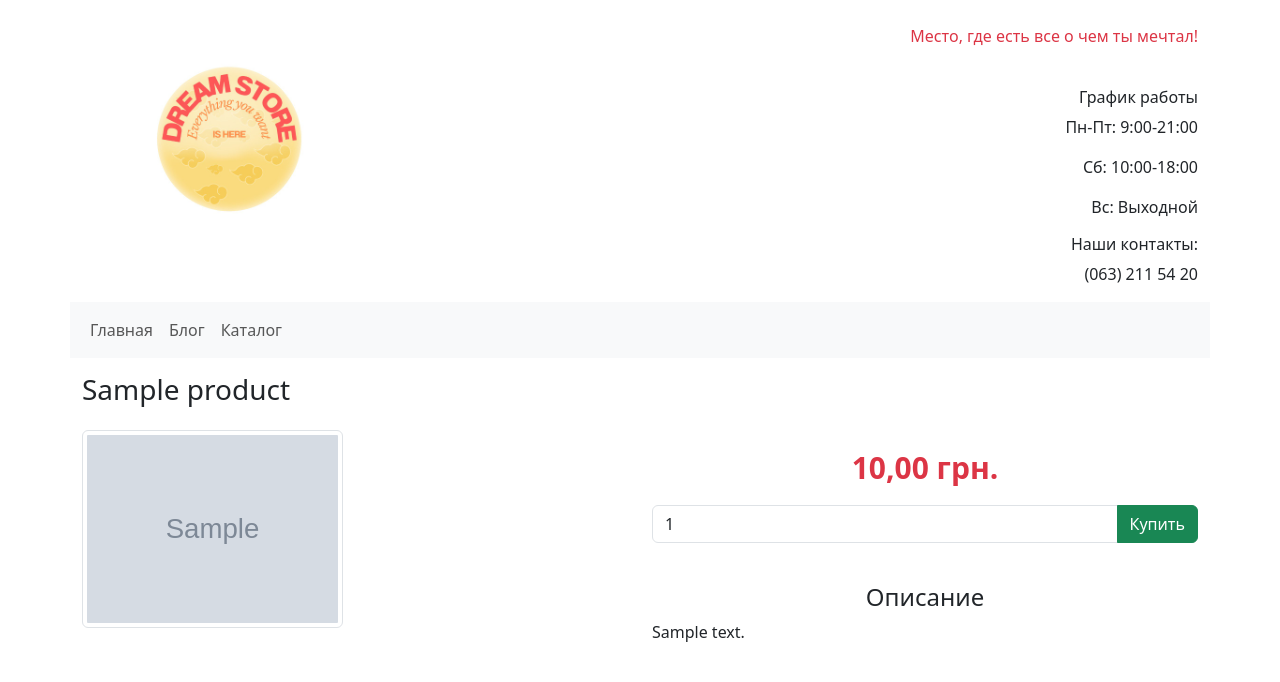
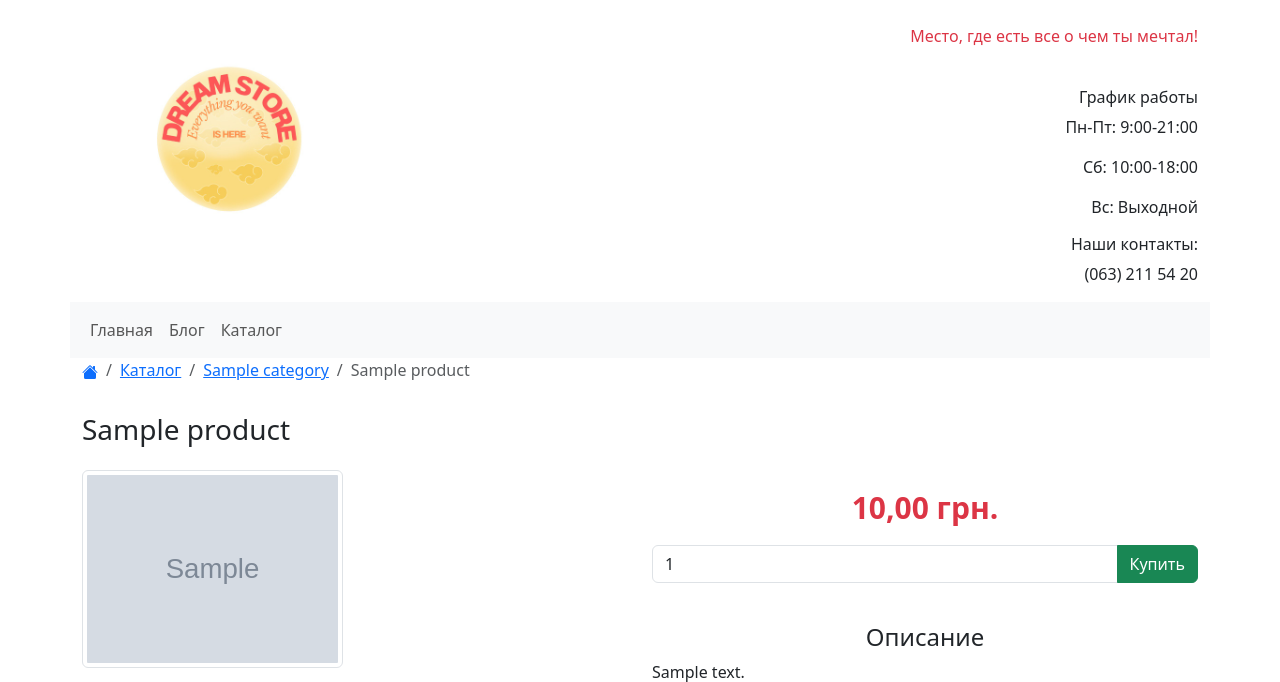
Before and after one commit to Qu1ck3/dream_store, a Django app: page /catalog/product/1 in a window 1280 px wide. Shown: the top 682 px of the page. Run offline with Django 5.2, Linux system fonts and the light colour scheme; tables that the repository leaves empty hold one stand-in row (values such as "Sample post"); grey boxes marked "Sample" are stand-in pictures; parts of the project's set-up code (start-up, migrations or seed data) failed here and were passed over.

Commit message:
breadcrumbs product-category/product

```diff
--- a/dream_store/apps/catalog/models.py
+++ b/dream_store/apps/catalog/models.py
@@ -120,6 +120,12 @@ class Product(MetaTagMixin):
             return image
         return self.images().first()
 
+    def main_category(self):
+        category = self.categories.filter(categories__productcategory__is_main=True).first()
+        if category:
+            return category
+        return self.categories.first()
+
     class Meta:
         ordering = ["-created_at"]
         verbose_name = "Товар"
--- a/dream_store/apps/catalog/views.py
+++ b/dream_store/apps/catalog/views.py
@@ -1,16 +1,23 @@
-from django.views import generic
+from django.urls import reverse
+
 from apps.catalog.models import Category, Product
+from apps.main.mixins import DetailViewBreadcrumbsMixin, ListViewBreadcrumbsMixin
+from config.settings import PAGE_NAMES
 
 
-class CatalogIndexView(generic.ListView):
+class CatalogIndexView(ListViewBreadcrumbsMixin):
     model = Category
     template_name = "catalog/index.html"
 
     def get_queryset(self):
         return Category.objects.filter(parent=None)
 
+    def set_breadcrumbs(self):
+        breadcrumbs = {'current': PAGE_NAMES['catalog']}
+        return breadcrumbs
 
-class ProductByCategoryView(generic.ListView):
+
+class ProductByCategoryView(ListViewBreadcrumbsMixin):
     template_name = "catalog/category.html"
     category = None
     categories = Category.objects.all()
@@ -26,7 +33,28 @@ class ProductByCategoryView(generic.ListView):
         context['categories'] = self.categories
         return context
 
+    def set_breadcrumbs(self):
+        breadcrumbs = {reverse('catalog'): PAGE_NAMES['catalog']}
+        if self.category.parent:
+            links = []
+            parent = self.category.parent
+            while parent is not None:
+                links.append((reverse('category', args=[parent.slug]), parent.name))
+                parent = parent.parent
+            for url, name in links[::-1]:
+                breadcrumbs.update({url: name})
+        breadcrumbs.update({'current': self.category.name})
+        return breadcrumbs
 
-class ProductDetailView(generic.DetailView):
+
+class ProductDetailView(DetailViewBreadcrumbsMixin):
     model = Product
     template_name = "catalog/product.html"
+
+    def set_breadcrumbs(self):
+        breadcrumbs = {reverse('catalog'): PAGE_NAMES['catalog']}
+        category = self.object.main_category()
+        if category:
+            breadcrumbs.update({reverse('category', args=[category.slug]):category.name})
+        breadcrumbs.update({'current': self.object.name})
+        return breadcrumbs
--- a/dream_store/apps/main/mixins.py
+++ b/dream_store/apps/main/mixins.py
@@ -1,4 +1,5 @@
 from django.db import models
+from django.views import generic
 
 
 class MetaTagMixin(models.Model):
@@ -12,5 +13,29 @@ class MetaTagMixin(models.Model):
             return self.meta_title
         return self.name
 
-    class Meta(object):
+    class Meta:
         abstract = True
+
+
+class ListViewBreadcrumbsMixin(generic.ListView):
+     breadcrumbs = {}
+
+     def set_breadcrumbs(self):
+         return self.breadcrumbs
+
+     def get_context_data(self, **kwargs):
+         context = super().get_context_data(**kwargs)
+         context['breadcrumbs'] = self.set_breadcrumbs()
+         return context
+
+
+class DetailViewBreadcrumbsMixin(generic.DetailView):
+    breadcrumbs = {}
+
+    def set_breadcrumbs(self):
+        return self.breadcrumbs
+
+    def get_context_data(self, **kwargs):
+        context = super().get_context_data(**kwargs)
+        context['breadcrumbs'] = self.set_breadcrumbs()
+        return context
--- a/dream_store/config/settings.py
+++ b/dream_store/config/settings.py
@@ -137,3 +137,8 @@ MEDIA_ROOT = 'media/'
 DEFAULT_AUTO_FIELD = 'django.db.models.BigAutoField'
 
 AUTH_USER_MODEL = 'user.User'
+PAGE_NAMES = {
+    'home': 'Главная',
+    'blog': 'Блог',
+    'catalog': 'Каталог'
+}
--- /dev/null
+++ b/dream_store/templates/_breadcrumbs.html
@@ -0,0 +1,19 @@
+<nav aria-label="breadcrumb">
+    <ol class="breadcrumb">
+        <li class="breadcrumb-item"><a href="{% url 'home' %}">
+            <svg xmlns="http://www.w3.org/2000/svg" width="16" height="16" fill="currentColor" class="bi bi-house-fill"
+                 viewBox="0 0 16 16">
+                <path d="M8.707 1.5a1 1 0 0 0-1.414 0L.646 8.146a.5.5 0 0 0 .708.708L8 2.207l6.646 6.647a.5.5 0 0 0 .708-.708L13 5.793V2.5a.5.5 0 0 0-.5-.5h-1a.5.5 0 0 0-.5.5v1.293z"></path>
+                <path d="m8 3.293 6 6V13.5a1.5 1.5 0 0 1-1.5 1.5h-9A1.5 1.5 0 0 1 2 13.5V9.293z"></path>
+            </svg>
+        </a></li>
+        {% for url, name in breadcrumbs.items %}
+            {% if url == 'current' %}
+            	<li class="breadcrumb-item active" aria-current="page">{{ name }}</li>
+            {% else %}
+                <li class="breadcrumb-item"><a href="{{ url }}">{{ name }}</a></li>
+            {% endif %}
+        {% endfor %}
+
+    </ol>
+</nav>
--- a/dream_store/templates/base.html
+++ b/dream_store/templates/base.html
@@ -4,7 +4,7 @@
 <head>
     <meta charset="UTF-8">
     {% block meta_tags %}
-    	<title>Dream Store</title>
+        <title>Dream Store</title>
         <meta name="description" content="">
         <meta name="keywords" content="">
     {% endblock %}
@@ -17,11 +17,11 @@
             crossorigin="anonymous"></script>
     <script
 
-      src="https://code.jquery.com/jquery-3.6.0.min.js"
+            src="https://code.jquery.com/jquery-3.6.0.min.js"
 
-      integrity="sha256-/xUj+3OJU5yExlq6GSYGSHk7tPXikynS7ogEvDej/m4="
+            integrity="sha256-/xUj+3OJU5yExlq6GSYGSHk7tPXikynS7ogEvDej/m4="
 
-      crossorigin="anonymous"></script>
+            crossorigin="anonymous"></script>
     <script src="{% static 'lightbox/js/lightbox.min.js' %}"></script>
 </head>
 <body>
@@ -30,7 +30,8 @@
         <div class="row">
             <div class="col-6">
                 <a href="{% url 'home' %}">
-                    <img src="{% static 'photo_2024-04-21_18-25-50.jpg' %}" alt="Магазин мечты" title="Магазин мечты" id="logo">
+                    <img src="{% static 'photo_2024-04-21_18-25-50.jpg' %}" alt="Магазин мечты" title="Магазин мечты"
+                         id="logo">
                 </a>
             </div>
             <div class="col-6">
@@ -77,6 +78,9 @@
 </div>
 
 <div class="container">
+    {% block breadcrumbs %}
+    {% endblock %}
+
     {% block content %}
     {% endblock %}
 </div>
--- a/dream_store/templates/catalog/category.html
+++ b/dream_store/templates/catalog/category.html
@@ -2,6 +2,11 @@
 {% block meta_tags %}
 	{% include "_meta_tags.html" with meta_title=category.get_meta_title meta_description=category.get_meta_description meta_keywords=category.get_meta_keywords %}
 {% endblock %}
+
+{% block breadcrumbs %}
+	{% include '_breadcrumbs.html' %}
+{% endblock %}
+
 {% block content %}
     <div class="catalog">
         <div class="row">
--- a/dream_store/templates/catalog/product.html
+++ b/dream_store/templates/catalog/product.html
@@ -2,6 +2,11 @@
 {% block meta_tags %}
     {% include '_meta_tags.html' with meta_title=product.get_meta_title meta_description=product.get_meta_description meta_keywords=product.get_meta_keywords %}
 {% endblock %}
+
+{% block breadcrumbs %}
+	{% include "_breadcrumbs.html" %}
+{% endblock %}
+
 {% load static %}
 {% block content %}
     <div class="product-view">
```
